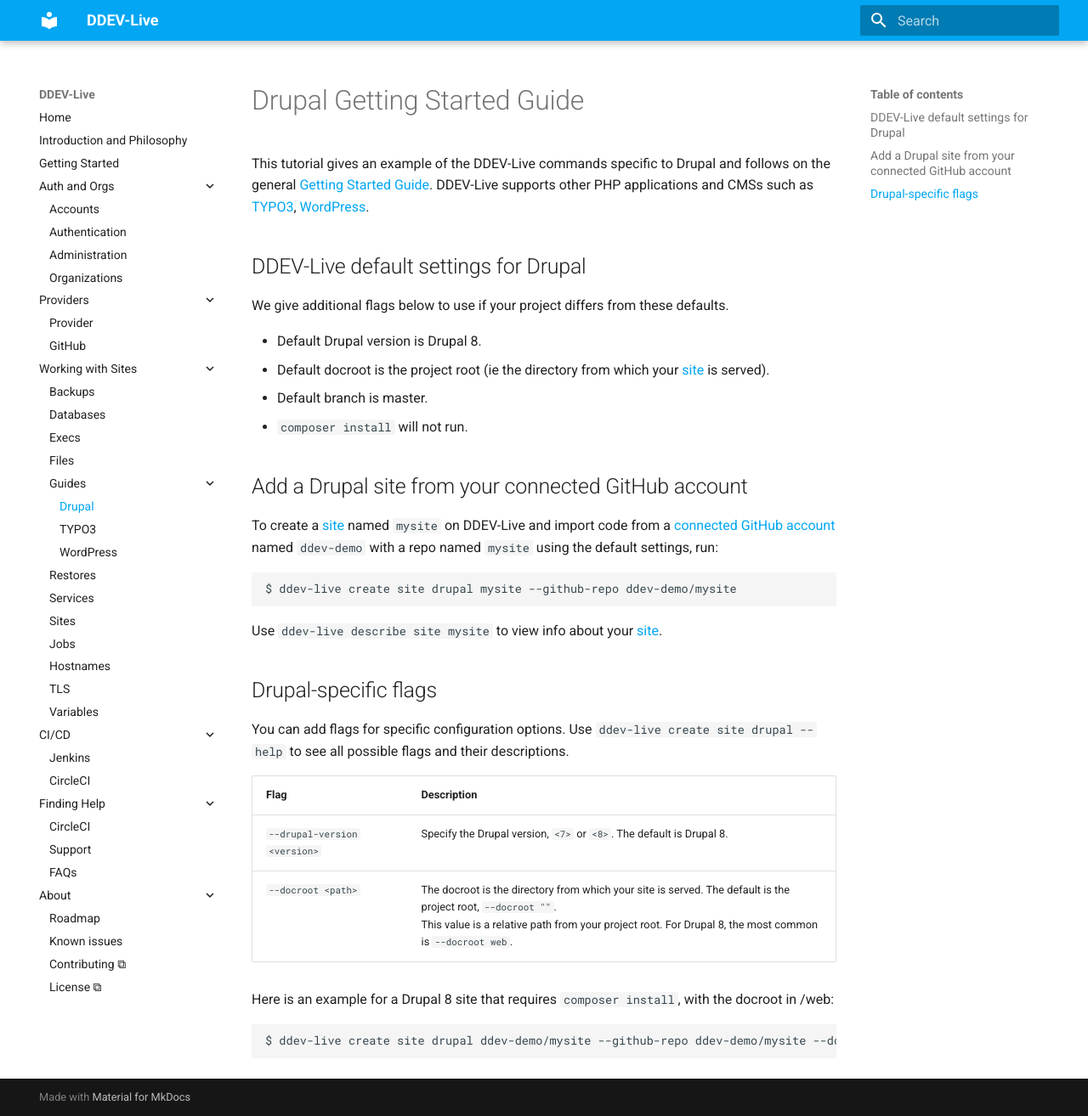
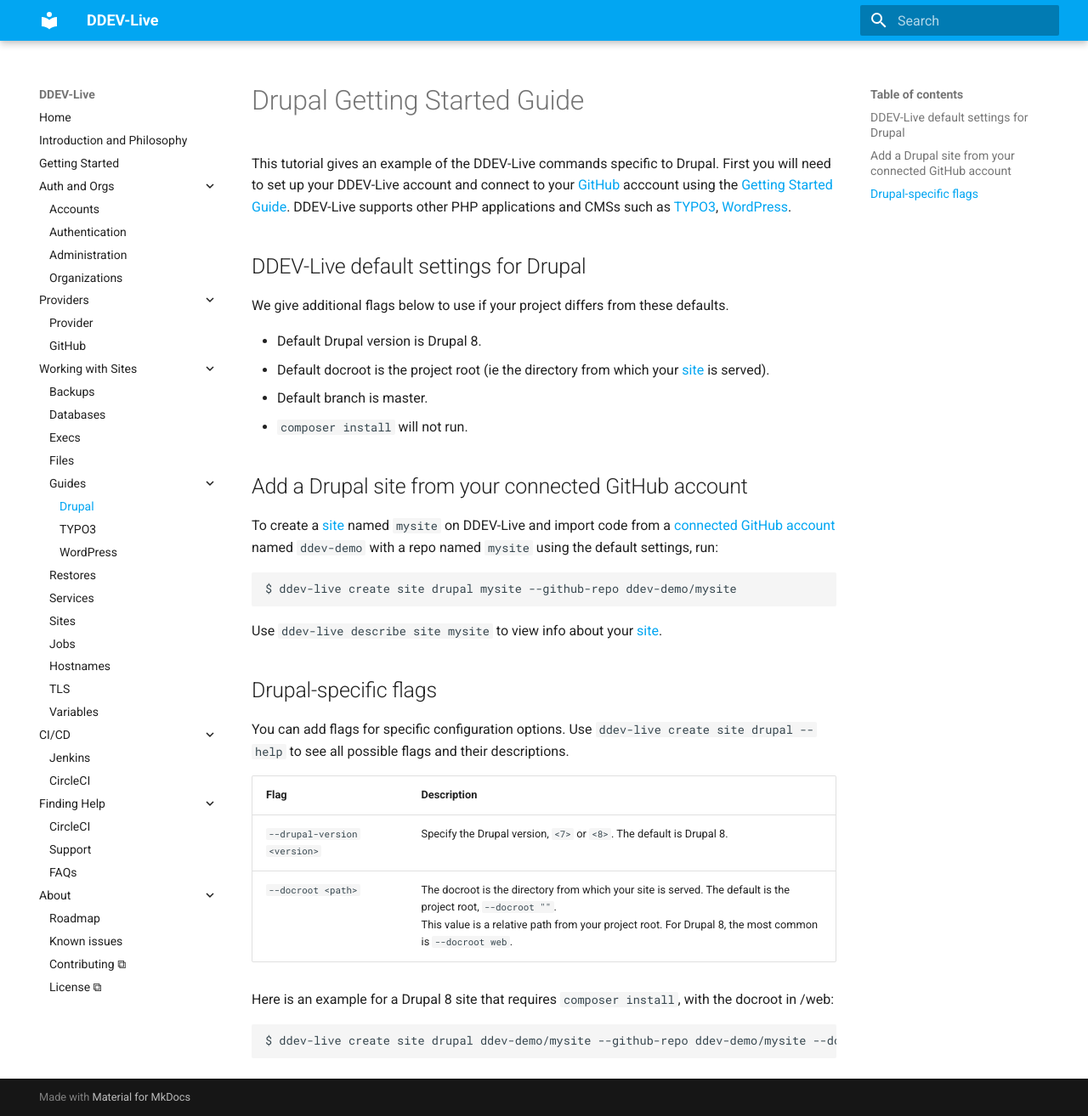
Before and after one commit to fru-io/docs-live, an MkDocs documentation site: the page built from docs/drupal-guide.md, in a window 1280 px wide and 1314 px high. Shown: the whole window at 85% size. Built offline with MkDocs 1.6.1 and Material for MkDocs 9.7.7, drawn with Linux system fonts in a browser that asks for light colours.

Commit message:
Clarifying prerequisites in CMS guides (#87)

```diff
--- a/docs/drupal-guide.md
+++ b/docs/drupal-guide.md
@@ -1,5 +1,5 @@
 # Drupal Getting Started Guide
-This tutorial gives an example of the DDEV-Live commands specific to Drupal and follows on the general [Getting Started Guide](https://docs.ddev.com/getting-started/). DDEV-Live supports other PHP applications and CMSs such as [TYPO3](https://docs.ddev.com/typo3-guide/), [WordPress](https://docs.ddev.com/typo3-guide/).
+This tutorial gives an example of the DDEV-Live commands specific to Drupal. First you will need to set up your DDEV-Live account and connect to your [GitHub](https://docs.ddev.com/github/) acccount using the [Getting Started Guide](https://docs.ddev.com/getting-started/). DDEV-Live supports other PHP applications and CMSs such as [TYPO3](https://docs.ddev.com/typo3-guide/), [WordPress](https://docs.ddev.com/typo3-guide/).
 
 ## DDEV-Live default settings for Drupal
 We give additional flags below to use if your project differs from these defaults.
```
Also changed, not shown: docs/typo3-guide.md (+1 -1 lines), docs/wordpress-guide.md (+1 -1 lines).
